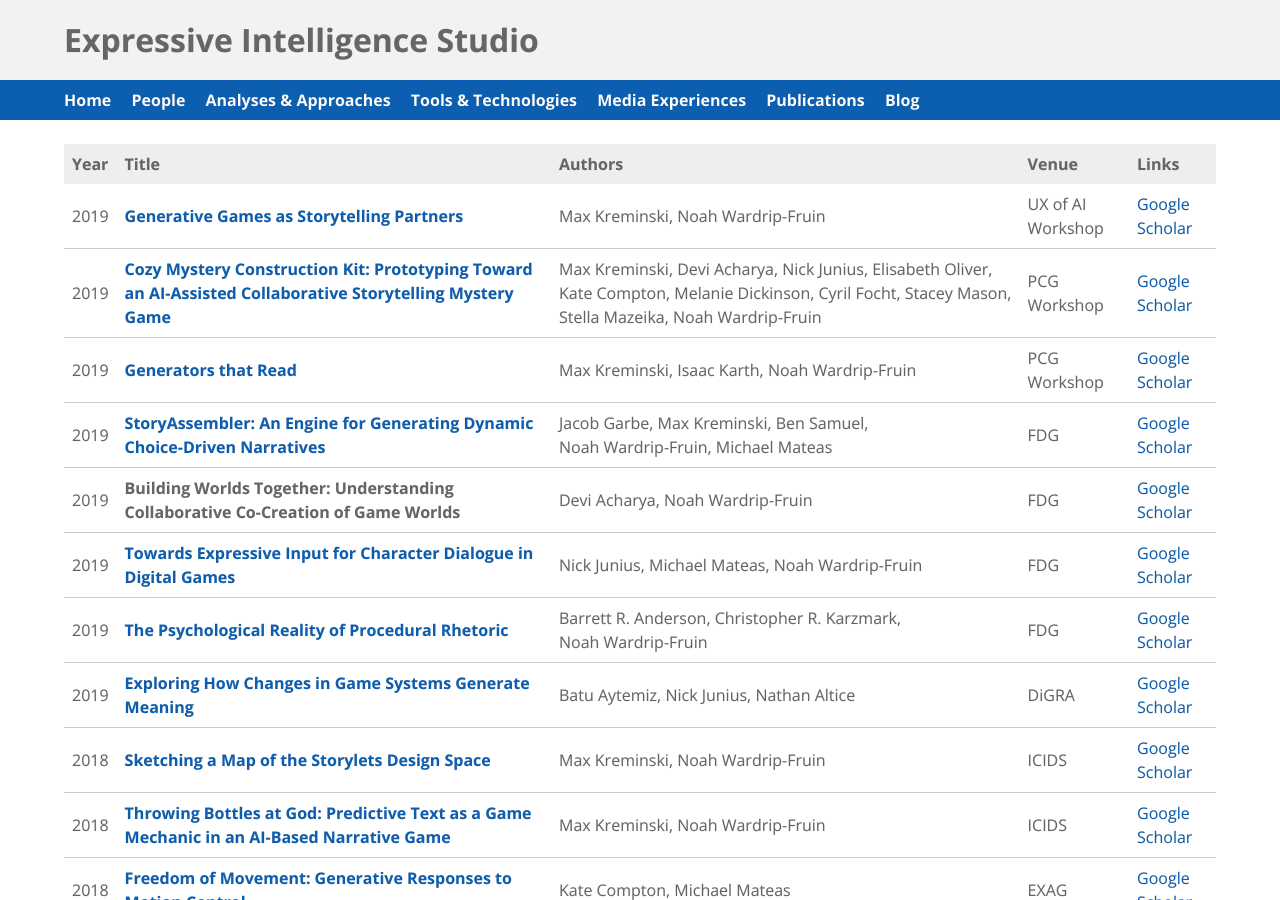
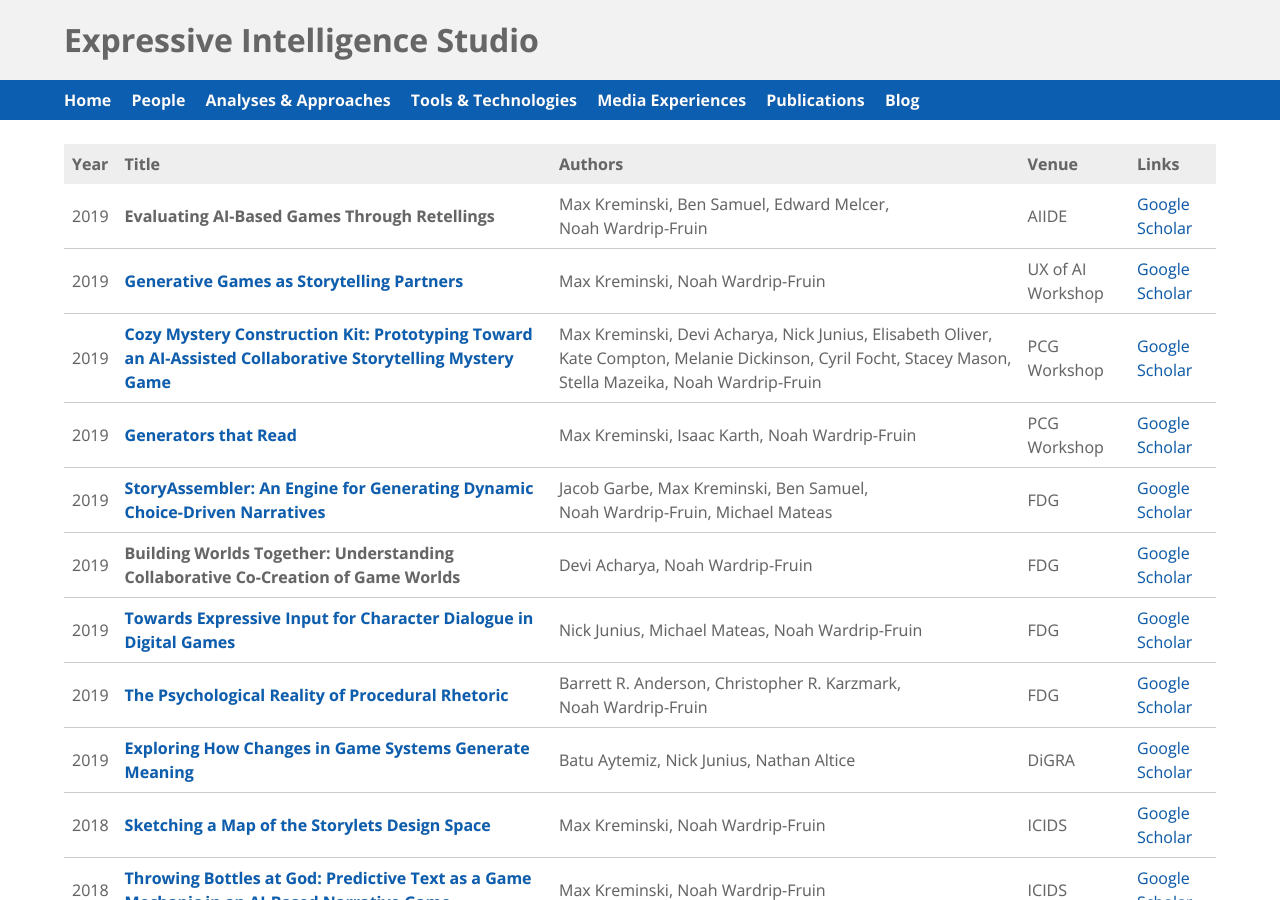
Before and after one commit to ExpressiveIntelligence/expressiveintelligence.github.io, a Jekyll site: the page built from publications/index.html, in a window 1280 px wide and 900 px high. Built offline with Jekyll 4.4.1, drawn with Linux system fonts in a browser that asks for light colours.

Commit message:
Add 'Evaluating AI-Based Games Through Retellings' paper

```diff
--- a/_data/publications.json
+++ b/_data/publications.json
@@ -1,4 +1,12 @@
 [
+{
+  "title": "Evaluating AI-Based Games Through Retellings",
+  "url": "",
+  "authors": ["Max Kreminski", "Ben Samuel", "Edward Melcer", "Noah Wardrip-Fruin"],
+  "year": "2019",
+  "venue": "AIIDE",
+  "venue_long": "Artificial Intelligence and Interactive Digital Entertainment"
+},
 {
   "title": "Generative Games as Storytelling Partners",
   "url": "https://mkremins.github.io/publications/GenerativeGames_StorytellingPartners.pdf",
```
Also changed, not shown: 1 other file.
